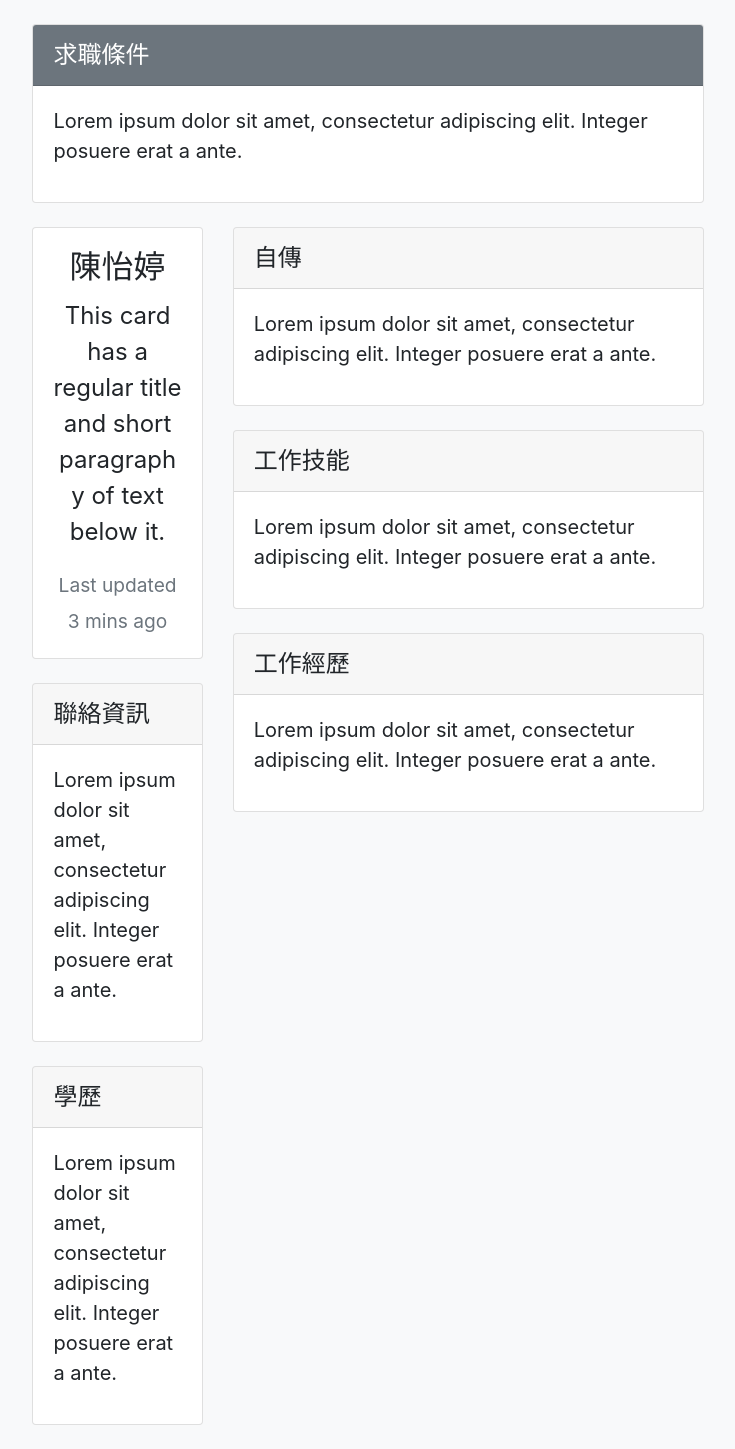
After one commit to ic-chen/resume, a PHP site: page /resume.php in a window 1280 px wide. The commit adds this page. Shown: the whole page, without its empty margins (272-1007 px from the left). Run offline with PHP 8.4, Linux system fonts and the light colour scheme.

Commit message:
2019-12-11 (大致完成前台)

```diff
--- a/api/add_s_intro.php
+++ b/api/add_s_intro.php
@@ -10,9 +10,10 @@ $data=$pdo->query($sql)->fetch();
 
 $acct=$data['acct'];
 $s_intro=$_POST['s_intro'];
+$bio=$_POST['bio'];
 
-$sql="INSERT INTO `s_intro`(`acct`, `s_intro`)
-VALUES ('$acct','$s_intro')";
+$sql="INSERT INTO `s_intro`(`acct`, `s_intro`,`bio`)
+VALUES ('$acct','$s_intro','$bio')";
 
 echo $sql;
 $pdo->exec($sql);
--- a/api/query_user.php
+++ b/api/query_user.php
@@ -8,5 +8,6 @@ $sql="SELECT * FROM `user`
 WHERE `id`='$id'";
 
 $data=$pdo->query($sql)->fetch();
+
 echo json_encode($data);
 ?>
--- a/api/update_s_intro.php
+++ b/api/update_s_intro.php
@@ -3,9 +3,10 @@ include_once "db_info.php";
 
 $see=($_POST['upt_chked']=="true")?1:0;
 $s_intro=$_POST['upt_s_intro'];
+$bio=$_POST['upt_bio'];
 $id=$_POST['upt_id'];
 
-$sql="UPDATE `s_intro` SET `see`='$see',`s_intro`='$s_intro' WHERE `id`='$id'";
+$sql="UPDATE `s_intro` SET `see`='$see',`s_intro`='$s_intro', `bio`='$bio' WHERE `id`='$id'";
 
 echo $sql;
 
--- a/reg.html
+++ b/reg.html
@@ -17,7 +17,7 @@
 }
 </style>
 </head>
-<body>
+<body class="bg-light">
 <form action="./api/reg_user.php" method="post">
     <!-- 註冊表單內容 -->
 <div class="reg d-flex align-items-center">
--- /dev/null
+++ b/resume.php
@@ -0,0 +1,102 @@
+<!DOCTYPE html>
+<html lang="en">
+<head>
+    <meta charset="UTF-8">
+    <meta name="viewport" content="width=device-width, initial-scale=1.0">
+    <meta http-equiv="X-UA-Compatible" content="ie=edge">
+    <title>履歷</title>
+    <link rel="stylesheet" href="./css/bootstrap.css">
+<style>
+    body {
+        font-size: 1.5em;
+    }
+    .row {
+        margin: 1em;
+    }
+</style>
+</head>
+<body class="bg-light">
+<div class="container-fluid">
+    <!-- 求職條件 -->
+    <div class="reqs row justify-content-center">
+        <div class="col-7">
+            <div class="card">
+                <div class="card-header text-white bg-secondary">
+                求職條件
+                </div>
+                <div class="card-body">
+                    <blockquote class="blockquote mb-0">
+                    <p>Lorem ipsum dolor sit amet, consectetur adipiscing elit. Integer posuere erat a ante.</p>
+                    </blockquote>
+                </div>
+            </div>
+        </div>
+    </div>
+    <div class="resume row justify-content-center">
+        <!-- 履歷左欄 -->
+        <div class="left col-2">
+            <div class="name card text-center">
+                <div class="card-body">
+                    <h5 class="card-title h2">陳怡婷</h5>
+                    <p class="card-text">This card has a regular title and short paragraphy of text below it.</p>
+                    <p class="card-text"><small class="text-muted">Last updated 3 mins ago</small></p>
+                </div>
+            </div>
+            <div class="contact card mt-4">
+                    <div class="card-header">
+                    聯絡資訊
+                    </div>
+                    <div class="card-body">
+                        <blockquote class="blockquote mb-0">
+                        <p>Lorem ipsum dolor sit amet, consectetur adipiscing elit. Integer posuere erat a ante.</p>
+                        </blockquote>
+                    </div>
+            </div>
+            <div class="edu card mt-4">
+                <div class="card-header">
+                學歷
+                </div>
+                <div class="card-body">
+                    <blockquote class="blockquote mb-0">
+                    <p>Lorem ipsum dolor sit amet, consectetur adipiscing elit. Integer posuere erat a ante.</p>
+                    </blockquote>
+                </div>
+            </div>
+        </div>
+        <!-- 履歷右欄 -->
+        <div class="right col-5">
+            <div class="s_intro card">
+                <div class="card-header">
+                自傳
+                </div>
+                <div class="card-body">
+                    <blockquote class="blockquote mb-0">
+                    <p>Lorem ipsum dolor sit amet, consectetur adipiscing elit. Integer posuere erat a ante.</p>
+                    </blockquote>
+                </div>
+            </div>
+            <div class="skill card mt-4">
+                <div class="card-header">
+                工作技能
+                </div>
+                <div class="card-body">
+                    <blockquote class="blockquote mb-0">
+                    <p>Lorem ipsum dolor sit amet, consectetur adipiscing elit. Integer posuere erat a ante.</p>
+                    </blockquote>
+                </div>
+            </div>
+            <div class="exp card mt-4">
+                <div class="card-header">
+                工作經歷
+                </div>
+                <div class="card-body">
+                    <blockquote class="blockquote mb-0">
+                    <p>Lorem ipsum dolor sit amet, consectetur adipiscing elit. Integer posuere erat a ante.</p>
+                    </blockquote>
+                </div>
+            </div>
+        </div>
+    </div>
+</div>
+</body>
+</html>
```
Also changed, not shown: admin.php (+7 -19 lines), admin/s_intro.html (+11 -4 lines), api/query_s_intro.php (+10 -1 lines), api/reg_user.php (+7 -1 lines), index.html (+4 -6 lines), resume.html (deleted, +0 -124 lines).
